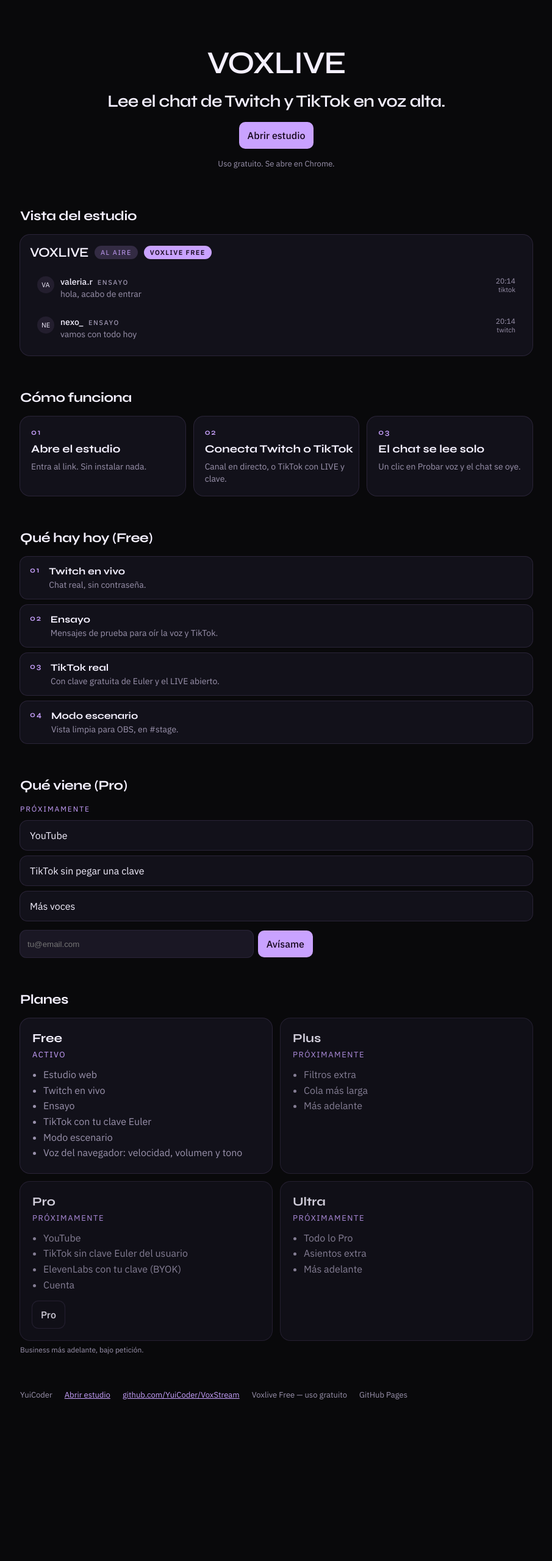
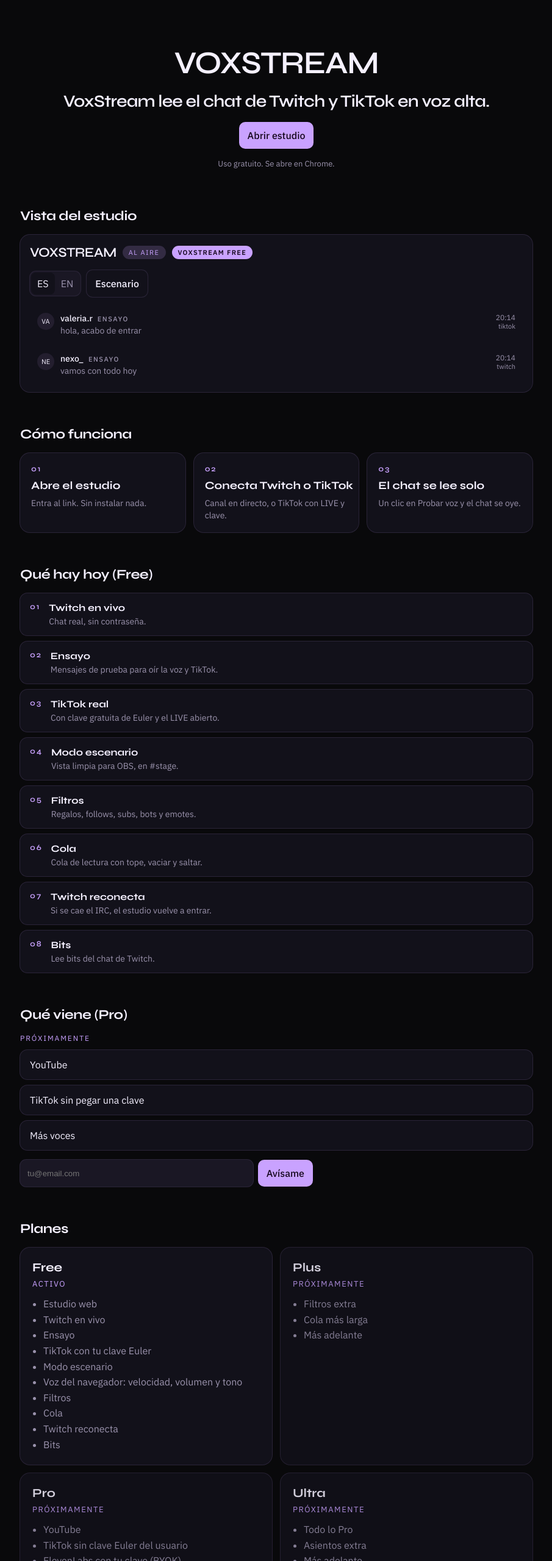
Before and after one commit to YuiCoder/VoxStream, a plain HTML site: page index.html in a window 1280 px wide. Shown: the top 2560 px of the page at 61% size, without its empty margins (187-1092 px from the left). Before the commit the page ends 2368 px from the top, so only its background shows below. Drawn offline with Linux system fonts and the light colour scheme.

Commit message:
Brand: VoxStream on landing, docs, and marks

```diff
--- a/index.html
+++ b/index.html
@@ -3,27 +3,27 @@
 <head>
   <meta charset="utf-8" />
   <meta name="viewport" content="width=device-width, initial-scale=1" />
-  <title>Voxlive — Lee el chat en voz alta</title>
+  <title>VoxStream — Lee el chat en voz alta</title>
   <meta name="theme-color" content="#09090b" />
   <meta name="description" content="Lector de chat en vivo para Twitch y TikTok. Gratis, en el navegador." />
-  <meta property="og:title" content="Voxlive — Lee el chat en voz alta" />
+  <meta property="og:title" content="VoxStream — Lee el chat en voz alta" />
   <meta property="og:description" content="Lector de chat en vivo para Twitch y TikTok. Gratis, en el navegador." />
   <meta property="og:url" content="https://yuicoder.github.io/VoxStream/" />
   <meta property="og:image" content="https://yuicoder.github.io/VoxStream/og.svg" />
   <meta property="og:type" content="website" />
   <meta name="twitter:card" content="summary_large_image" />
-  <meta name="twitter:title" content="Voxlive — Lee el chat en voz alta" />
+  <meta name="twitter:title" content="VoxStream — Lee el chat en voz alta" />
   <meta name="twitter:description" content="Lector de chat en vivo para Twitch y TikTok. Gratis, en el navegador." />
   <meta name="twitter:image" content="https://yuicoder.github.io/VoxStream/og.svg" />
   <link rel="icon" href="favicon.svg" type="image/svg+xml" />
-  <link rel="stylesheet" href="styles.css?v=10" />
+  <link rel="stylesheet" href="styles.css?v=11" />
   <link href="https://fonts.googleapis.com/css2?family=IBM+Plex+Sans:wght@400;500;600&amp;family=Syne:wght@600;700&amp;display=swap" rel="stylesheet" />
 </head>
 <body>
   <div class="land">
     <section class="hero">
-      <div class="word">VOX<span>·</span>LIVE</div>
-      <h1>Lee el chat de Twitch y TikTok en voz alta.</h1>
+      <div class="word">VOX<span>·</span>STREAM</div>
+      <h1>VoxStream lee el chat de Twitch y TikTok en voz alta.</h1>
       <a class="btn" href="studio.html">Abrir estudio</a>
       <p class="fine">Uso gratuito. Se abre en Chrome.</p>
     </section>
@@ -32,9 +32,16 @@
       <h2>Vista del estudio</h2>
       <div class="studio-mock">
         <div class="mock-bar">
-          <div class="word">VOX<span>·</span>LIVE</div>
+          <div class="word">VOX<span>·</span>STREAM</div>
           <span class="pill">AL AIRE</span>
-          <span class="freebadge">VOXLIVE FREE</span>
+          <span class="freebadge">VOXSTREAM FREE</span>
+        </div>
+        <div class="mock-bar">
+          <div class="lang">
+            <button class="on" type="button">ES</button>
+            <button type="button">EN</button>
+          </div>
+          <button class="btn outline" type="button">Escenario</button>
         </div>
         <article class="msg">
           <div class="av">VA</div>
@@ -113,6 +120,34 @@
             <p>Vista limpia para OBS, en #stage.</p>
           </div>
         </li>
+        <li>
+          <span class="n">05</span>
+          <div>
+            <h3>Filtros</h3>
+            <p>Regalos, follows, subs, bots y emotes.</p>
+          </div>
+        </li>
+        <li>
+          <span class="n">06</span>
+          <div>
+            <h3>Cola</h3>
+            <p>Cola de lectura con tope, vaciar y saltar.</p>
+          </div>
+        </li>
+        <li>
+          <span class="n">07</span>
+          <div>
+            <h3>Twitch reconecta</h3>
+            <p>Si se cae el IRC, el estudio vuelve a entrar.</p>
+          </div>
+        </li>
+        <li>
+          <span class="n">08</span>
+          <div>
+            <h3>Bits</h3>
+            <p>Lee bits del chat de Twitch.</p>
+          </div>
+        </li>
       </ul>
     </section>
 
@@ -144,6 +179,10 @@
             <li>TikTok con tu clave Euler</li>
             <li>Modo escenario</li>
             <li>Voz del navegador: velocidad, volumen y tono</li>
+            <li>Filtros</li>
+            <li>Cola</li>
+            <li>Twitch reconecta</li>
+            <li>Bits</li>
           </ul>
         </article>
         <article class="tier soon">
@@ -183,14 +222,14 @@
       <span>YuiCoder</span>
       <a href="studio.html">Abrir estudio</a>
       <a href="https://github.com/YuiCoder/VoxStream">github.com/YuiCoder/VoxStream</a>
-      <span>Voxlive Free — uso gratuito</span>
+      <span>VoxStream Free — uso gratuito</span>
       <span>GitHub Pages</span>
     </footer>
   </div>
   <div class="modal-back hidden" id="pro-modal">
     <div class="modal">
       <h3>Próximamente Pro</h3>
-      <p>Pro no está activo. Hoy Voxlive es Free. Te avisamos cuando haya YouTube, TikTok sin pegar clave y más voces.</p>
+      <p>Pro no está activo. Hoy VoxStream es Free. Te avisamos cuando haya YouTube, TikTok sin pegar clave y más voces.</p>
       <button class="btn" id="pro-close" type="button">Cerrar</button>
     </div>
   </div>
```
Also changed, not shown: CONTRIBUTING.md (+1 -1 lines), FASE_E.md (+4 -4 lines), INSTRUCCIONES.md (+10 -10 lines), PRECIOS.md (+2 -1 lines), ROADMAP.md (+1 -1 lines), README-header.svg, README.md, og.svg.
